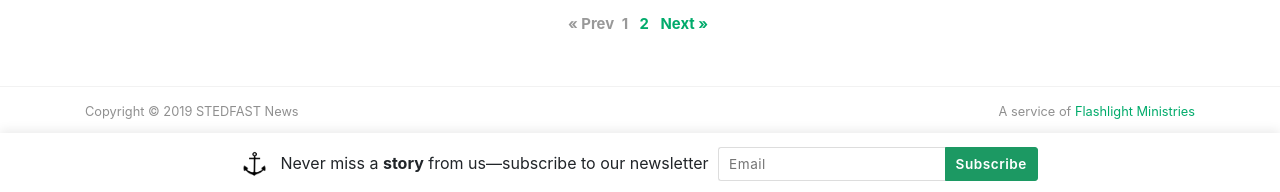
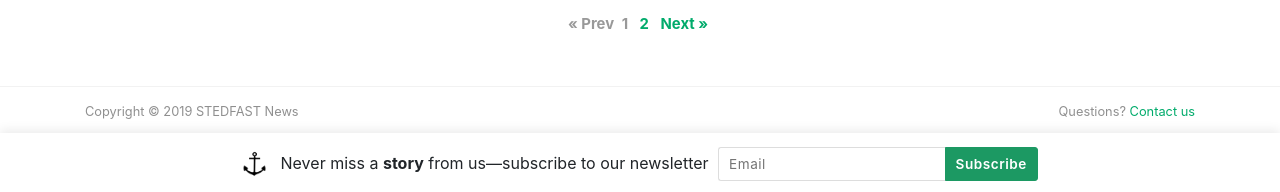
Before and after one commit to flashlightministries/stedfastnews, a Jekyll site: the page built from index.html, in a window 1280 px wide and 900 px high, scrolled down 899 px. Shown: the part 705-897 px from the top of the window. Built offline with Jekyll 4.4.1, drawn with Linux system fonts in a browser that asks for light colours; nearby versions of some CDN libraries; the list of posts is cut into pages by our own code.

Commit message:
Update default.html

```diff
--- a/_layouts/default.html
+++ b/_layouts/default.html
@@ -153,7 +153,7 @@ ga('send', 'pageview');
                 Copyright © {{ site.time | date: "%Y" }} {{ site.name }}
             </div>
             <div class="col-md-6 col-sm-6 text-center text-lg-right">
-                A service of <a target="_blank" href="https://flmin.org/">Flashlight Ministries</a>
+                Questions? <a href="mailto:editor@stedfastnews.com">Contact us</a>
             </div>
         </div>
     </div>
```
